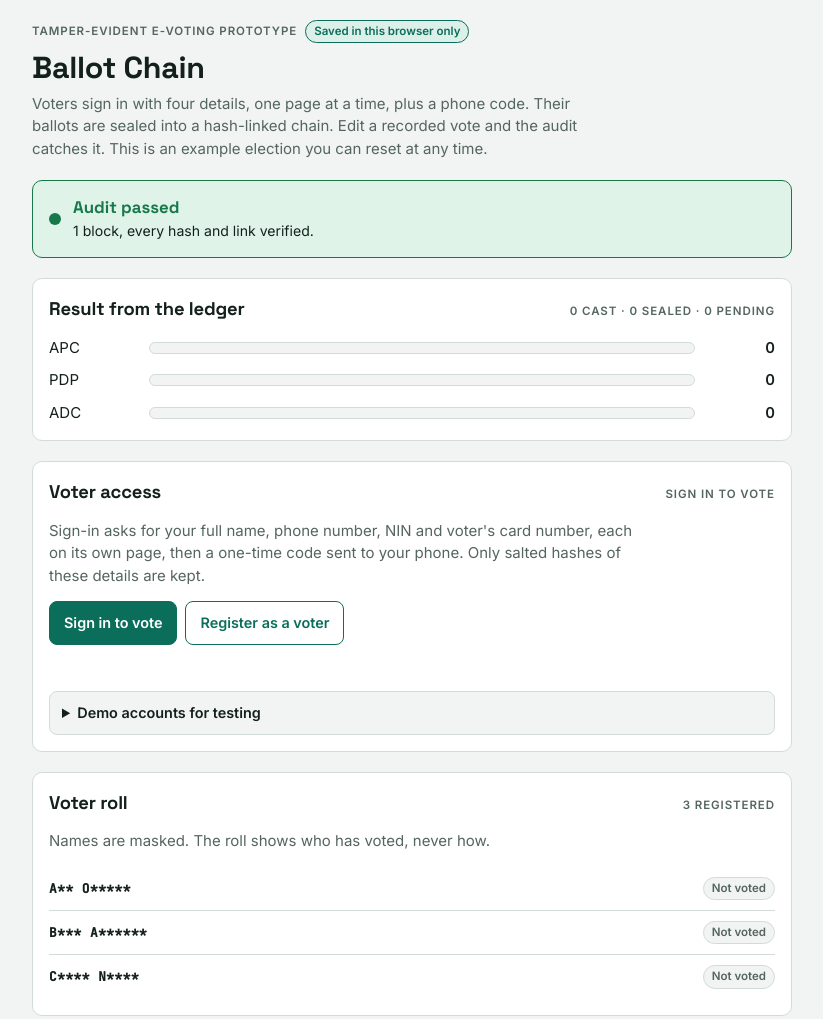
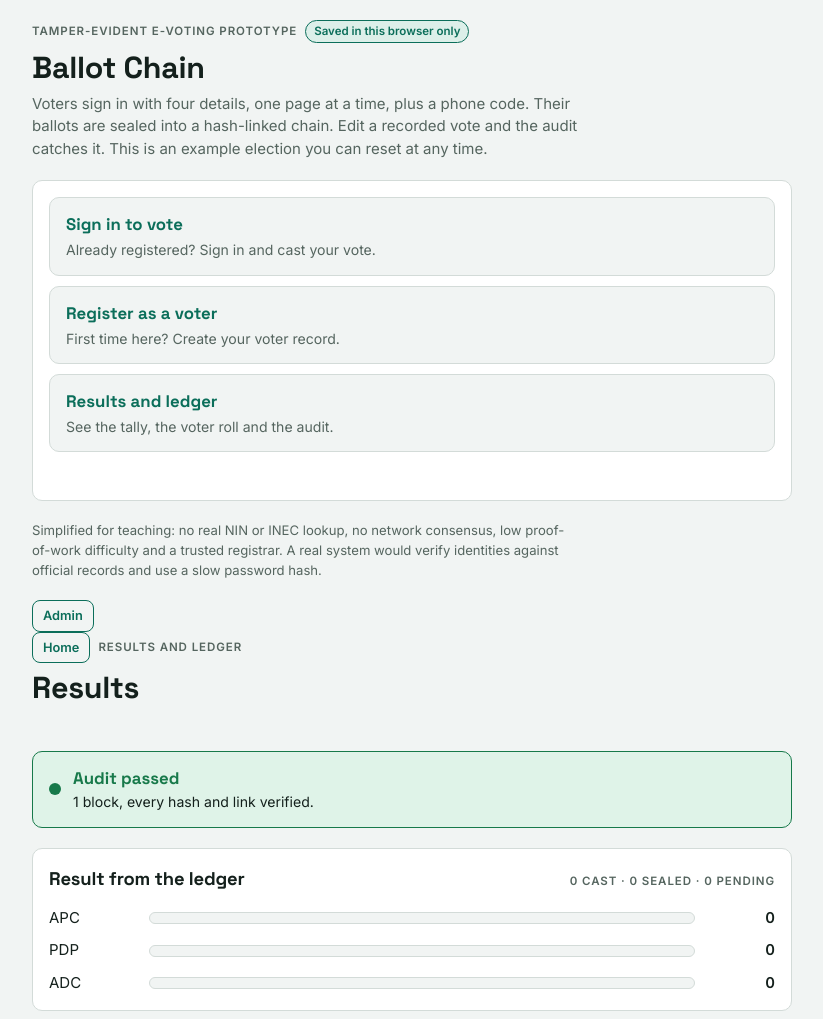
Before and after one commit to Sman1168/ballot-chains-, a website: page index.html in a window 1280 px wide. Shown: the top 1019 px of the page, without its empty margins (228-1051 px from the left). Drawn offline with Linux system fonts and the light colour scheme; no server answers.

Commit message:
Update index.html

```diff
--- a/index.html
+++ b/index.html
@@ -130,17 +130,40 @@ summary { cursor: pointer; font-weight: 600; font-size: 0.9rem; }
 .demo { display: flex; flex-direction: column; gap: 10px; margin-top: 10px; }
 .demo div { display: flex; flex-direction: column; gap: 2px; padding-top: 10px; border-top: 1px solid var(--line); }
 .demo div:first-child { border-top: 0; padding-top: 0; }
+.menu { display: flex; flex-direction: column; gap: 10px; }
+.menu-btn { display: flex; flex-direction: column; gap: 2px; text-align: left; width: 100%; font: inherit; color: var(--fg); background: var(--bg); border: 1px solid var(--line); border-radius: 10px; padding: 14px 16px; cursor: pointer; }
+.menu-btn:hover { border-color: var(--accent); }
+.menu-btn b { font-family: var(--font-display); font-size: 1.05rem; color: var(--accent); }
+.menu-btn span { color: var(--muted); font-size: 0.88rem; }
 @media (prefers-reduced-motion: no-preference) { .bar i { transition: width 0.3s; } }
 </style>
 </head>
 <body>
 <main>
 
-<div class="view" id="view-home">
+<div class="view" id="view-front">
   <header>
     <div class="row"><span class="label">Tamper-evident e-voting prototype</span><span class="chip" id="modeChip" hidden></span></div>
     <h1>Ballot Chain</h1>
     <p class="sub">Voters sign in with four details, one page at a time, plus a phone code. Their ballots are sealed into a hash-linked chain. Edit a recorded vote and the audit catches it. This is an example election you can reset at any time.</p>
+  </header>
+  <section class="panel">
+    <div class="menu">
+      <button class="menu-btn" type="button" data-go="signin"><b>Sign in to vote</b><span>Already registered? Sign in and cast your vote.</span></button>
+      <button class="menu-btn" type="button" data-go="register"><b>Register as a voter</b><span>First time here? Create your voter record.</span></button>
+      <button class="menu-btn" type="button" data-go="results"><b>Results and ledger</b><span>See the tally, the voter roll and the audit.</span></button>
+    </div>
+    <p class="msg bad" id="accessMsg"></p>
+  </section>
+  <footer>Simplified for teaching: no real NIN or INEC lookup, no network consensus, low proof-of-work difficulty and a trusted registrar. A real system would verify identities against official records and use a slow password hash.</footer>
+  <div class="row"><button class="btn ghost small" type="button" data-go="admin">Admin</button></div>
+</div>
+
+<div class="view" id="view-home" hidden>
+  <header>
+    <div class="row"><button class="btn ghost small" type="button" data-go="home">Home</button><span class="label">Results and ledger</span><span class="chip" id="modeChip2" hidden></span></div>
+    <h1>Results</h1>
+    <p class="msg bad" id="resultsMsg"></p>
   </header>
 
   <div id="banner"></div>
@@ -148,21 +171,6 @@ summary { cursor: pointer; font-weight: 600; font-size: 0.9rem; }
   <section class="panel">
     <div class="panel-head"><h2>Result from the ledger</h2><span class="label" id="tallyMeta"></span></div>
     <div class="tally" id="tally"></div>
-  </section>
-
-  <section class="panel">
-    <div class="panel-head"><h2>Voter access</h2><span class="label">Sign in to vote</span></div>
-    <p class="sub">Sign-in asks for your full name, phone number, NIN and voter's card number, each on its own page, then a one-time code sent to your phone. Only salted hashes of these details are kept.</p>
-    <div class="row">
-      <button class="btn" type="button" data-a="start-signin">Sign in to vote</button>
-      <button class="btn ghost" type="button" data-a="start-register">Register as a voter</button>
-    </div>
-    <p class="msg bad" id="accessMsg"></p>
-    <details>
-      <summary>Demo accounts for testing</summary>
-      <p class="sub" style="margin-top:8px">Made-up details for this demo only. Do not enter your own NIN or voter's card number.</p>
-      <div class="demo" id="demoList"></div>
-    </details>
   </section>
 
   <section class="panel">
@@ -177,8 +185,6 @@ summary { cursor: pointer; font-weight: 600; font-size: 0.9rem; }
     <p class="sub">Sign in and cast a few votes (a block seals every 3 votes). Then use the red buttons to play the attacker. The audit recomputes every hash from the stored data and flags the first block that no longer matches. Re-mining a block fixes its own hash, but the next block's link to it breaks, so try it on a block that is not the last one.</p>
     <div class="blocks" id="blocks"></div>
   </section>
-
-  <footer>Simplified for teaching: no real NIN or INEC lookup, no network consensus, low proof-of-work difficulty and a trusted registrar. A real system would verify identities against official records and use a slow password hash.</footer>
 </div>
 
 <div class="view" id="view-flow" hidden></div>
```
